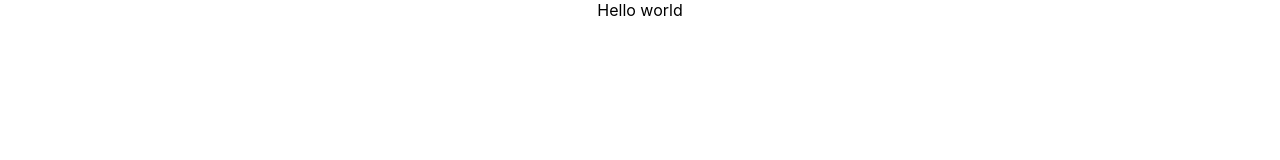
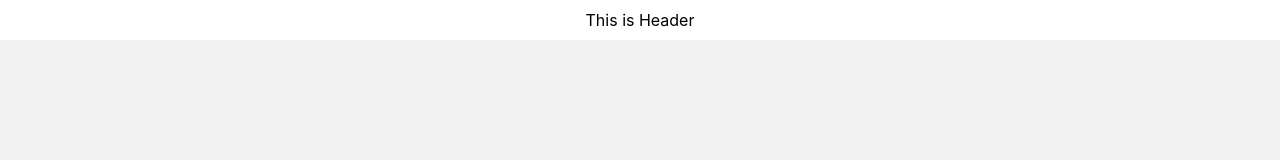
Before and after one commit to mcar100/my_game, a React (Create React App) app: page / in a window 1280 px wide. Shown: the top 160 px of the page. Built offline with nearby package versions, Linux system fonts and the light colour scheme.

Commit message:
Chore: 라우터 기본 설정, 페이지 기본 구조 설정

```diff
--- a/package.json
+++ b/package.json
@@ -14,6 +14,7 @@
     "react": "^18.2.0",
     "react-dom": "^18.2.0",
     "react-redux": "^9.0.4",
+    "react-router-dom": "^6.21.2",
     "react-scripts": "5.0.1",
     "redux": "^5.0.1",
     "typescript": "^4.9.5",
--- a/src/App.tsx
+++ b/src/App.tsx
@@ -1,10 +1,18 @@
 import React from "react";
+import { Routes, Route } from "react-router-dom";
 import "./App.css";
+import Home from "./pages/Home";
+import Header from "./components/Header/Header";
 
 function App() {
   return (
-    <div className="App">
-      <div className="container">Hello world</div>
+    <div className="body-container">
+      <Header />
+      <main className="container">
+        <Routes>
+          <Route path="/" element={<Home />} />
+        </Routes>
+      </main>
     </div>
   );
 }
--- /dev/null
+++ b/src/components/Header/Header.tsx
@@ -0,0 +1,5 @@
+function Header() {
+  return <header className="container">This is Header</header>;
+}
+
+export default Header;
--- a/src/index.tsx
+++ b/src/index.tsx
@@ -1,15 +1,19 @@
-import React from 'react';
-import ReactDOM from 'react-dom/client';
-import './index.css';
-import App from './App';
-import reportWebVitals from './reportWebVitals';
+import React from "react";
+import ReactDOM from "react-dom/client";
+import "./index.css";
+import App from "./App";
+import { BrowserRouter } from "react-router-dom";
+import reportWebVitals from "./reportWebVitals";
 
 const root = ReactDOM.createRoot(
-  document.getElementById('root') as HTMLElement
+  document.getElementById("root") as HTMLElement
 );
 root.render(
   <React.StrictMode>
-    <App />
+    <BrowserRouter>
+      {" "}
+      <App />
+    </BrowserRouter>
   </React.StrictMode>
 );
 
--- /dev/null
+++ b/src/pages/Home.tsx
@@ -0,0 +1,13 @@
+import ArrowKeyGame from "./MiniGame/ArrowKeyGame";
+
+function Home() {
+  return (
+    <div className="container">
+      <div className="home-container">
+        <ArrowKeyGame />
+      </div>
+    </div>
+  );
+}
+
+export default Home;
--- /dev/null
+++ b/src/pages/MiniGame/ArrowKeyGame.tsx
@@ -0,0 +1,5 @@
+function ArrowKeyGame() {
+  return <div className="game-container"></div>;
+}
+
+export default ArrowKeyGame;
--- a/src/styles/css/main.css
+++ b/src/styles/css/main.css
@@ -1,3 +1,4 @@
+@charset "UTF-8";
 html,
 body,
 div,
@@ -133,4 +134,38 @@ body {
 /* theme  */
 /* font-theme */
 /* situation  */
-/* buttons *//*# sourceMappingURL=main.css.map */
+/* buttons */
+/* 전체 레이아웃 틀 */
+.body-container {
+  display: grid;
+  grid-template-areas: ". header ." ". body .";
+  grid-template-rows: 5% auto;
+  grid-template-columns: 0 100% 0;
+  justify-content: center;
+  align-items: center;
+  gap: 0px;
+  width: 100%;
+  height: 100vh;
+}
+.body-container header {
+  grid-area: header;
+  height: 100%;
+}
+.body-container main {
+  grid-area: body;
+  height: 100%;
+}
+.body-container .container {
+  max-height: 100%;
+  display: flex;
+  flex-direction: column;
+  justify-content: center;
+  align-items: center;
+  gap: 0px;
+  background-color: #fff;
+  color: #000;
+}
+.body-container main.container {
+  background-color: #f2f2f2;
+  color: #000;
+}/*# sourceMappingURL=main.css.map */
```
Also changed, not shown: 1 other file (tests, documents, lock files or other folders).
